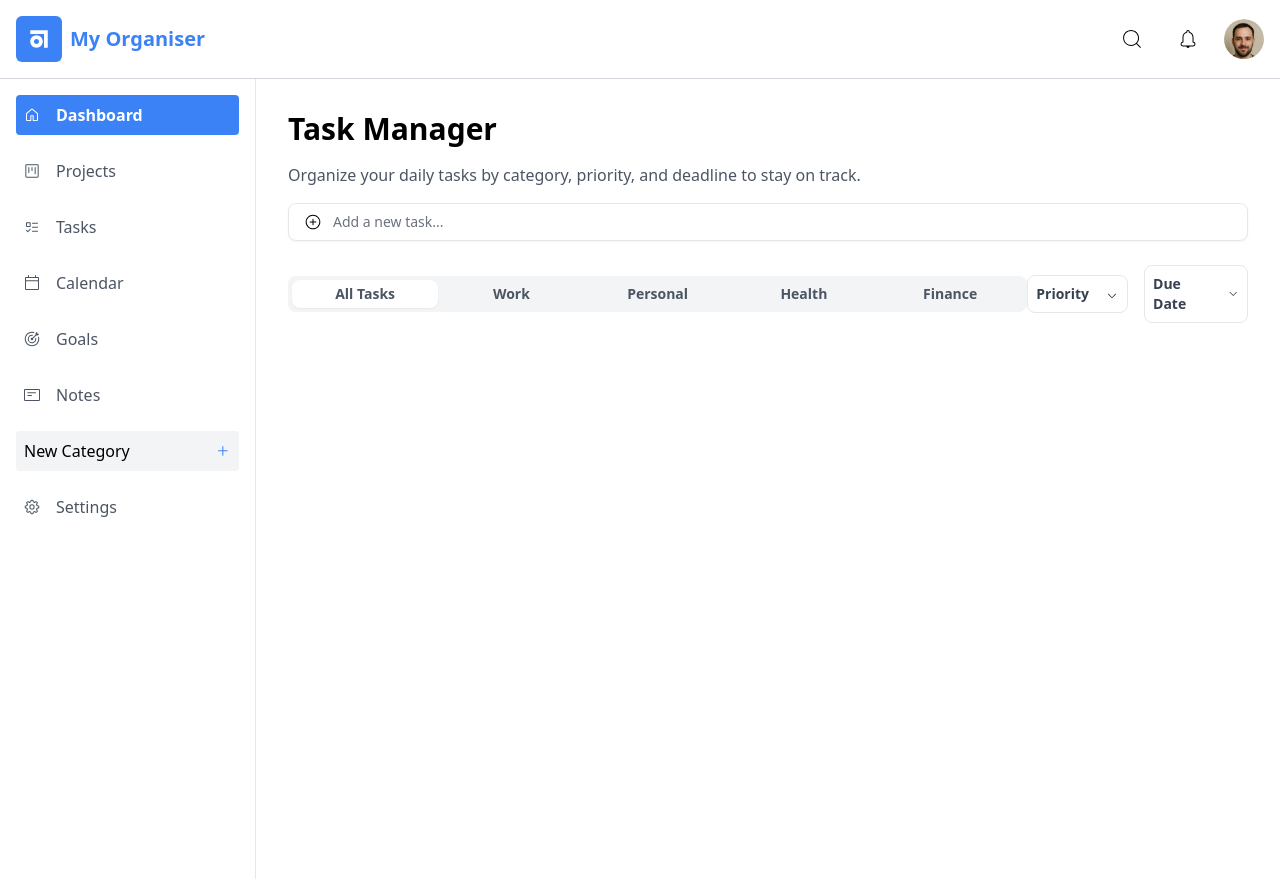
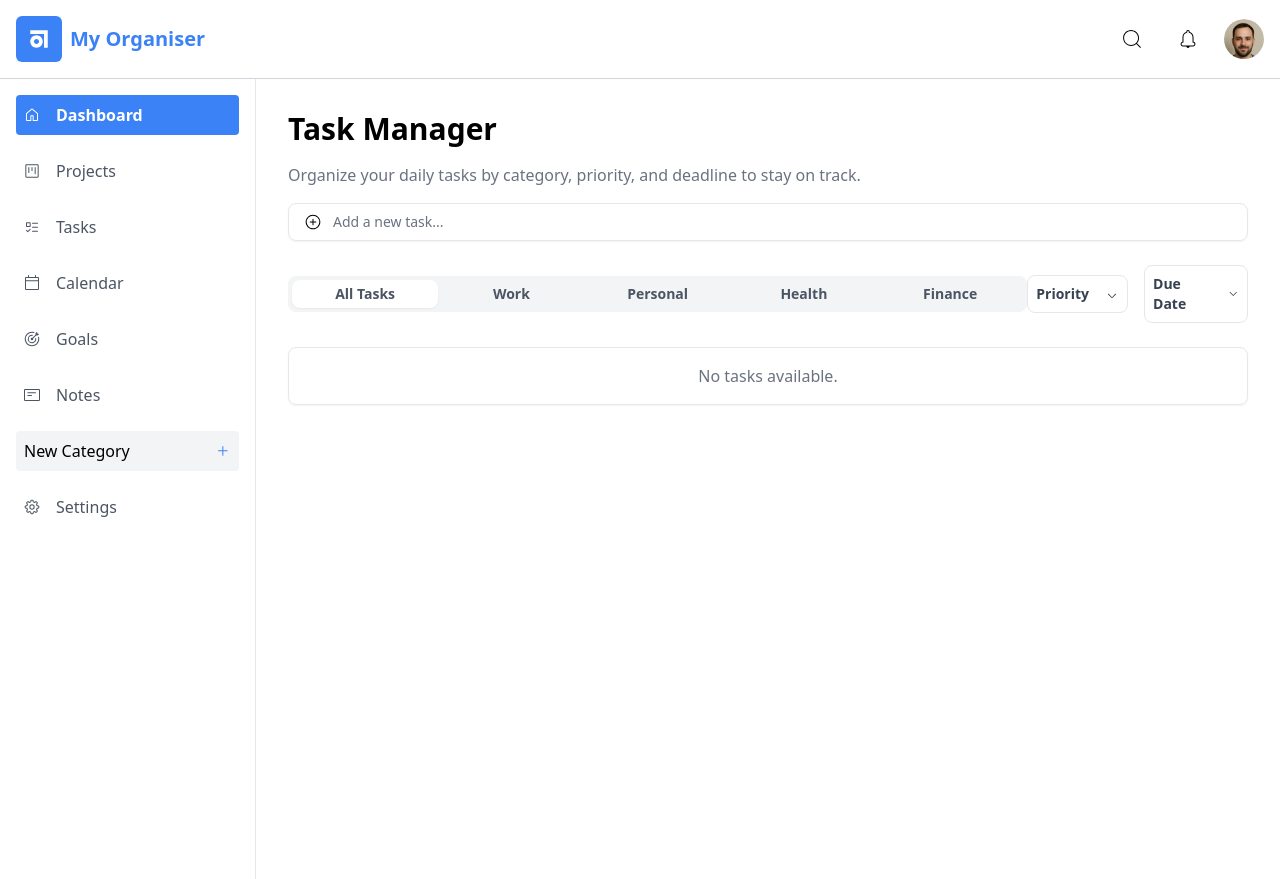
Before and after one commit to Ekpenga9000/personal-organiser, a React (Vite) app: page /userid/tasks in a window 1280 px wide. Built offline with nearby package versions, Linux system fonts and the light colour scheme.

Commit message:
Create task table.

```diff
--- /dev/null
+++ b/src/components/TaskItem.tsx
@@ -0,0 +1,29 @@
+import { GoPencil } from "react-icons/go";
+import type { TaskItemProps } from "../interfaces/Interface";
+
+const TaskItem = ({ title, dueDate, category, priority }: TaskItemProps) => {
+  return (
+    <li className="flex justify-between items-center gap-4 p-2 border rounded-lg hover:bg-gray-50 cursor-pointer">
+      <div className="flex items-center gap-2">
+        <input type="checkbox" className="w-4 h-4" />
+        <p className="text-gray-800 font-semibold">{title}</p>
+        <p className="text-gray-500 text-xs font-light">(Due: {dueDate})</p>
+      </div>
+
+      <span className="inline-block bg-blue-100 text-blue-800 text-xs font-semibold px-3 py-1 rounded-full mr-2">
+        {category}
+      </span>
+
+      <ul className="flex items-center gap-4">
+        <li className="inline-block bg-red-50 text-red-700 text-xs font-semibold px-3 py-1 rounded-full">
+          {priority}
+        </li>
+        <li>
+          <GoPencil className="text-gray-400 cursor-pointer" />
+        </li>
+      </ul>
+    </li>
+  );
+};
+
+export default TaskItem;
--- a/src/components/TaskTable.tsx
+++ b/src/components/TaskTable.tsx
@@ -1,7 +1,13 @@
 import { useState } from "react";
-import { GoPencil, GoChevronDown } from "react-icons/go";
+import { GoChevronDown } from "react-icons/go";
+import TaskItem from "./TaskItem";
+import type { TaskItemProps } from "../interfaces/Interface";
 
-const TaskTable = () => {
+type TaskTableProps = {
+  tasks?: TaskItemProps[];
+};
+
+const TaskTable = ({ tasks }: TaskTableProps) => {
   const [activeCategory, setActiveCategory] = useState("All Tasks");
 
   const handleClick = (category: string) => {
@@ -10,6 +16,7 @@ const TaskTable = () => {
 
   const categories = ["All Tasks", "Work", "Personal", "Health", "Finance"];
   return (
+    <section className="mb-8">
       <div className="flex items-center justify-between mb-6">
         <ul className="grid grid-cols-5 items-center justify-between p-1 text-sm text-gray-600 font-semibold rounded-lg bg-gray-100 w-[80%]">
           {categories.map((category) => (
@@ -34,6 +41,24 @@ const TaskTable = () => {
           </li>
         </ul>
       </div>
+      <div className="border rounded-lg shadow-sm p-4">
+        <ul className="w-full border-collapse">
+          {tasks?.map((task) => (
+            <TaskItem
+              key={task.title}
+              title={task.title}
+              dueDate={task.dueDate}
+              category={task.category}
+              priority={task.priority}
+            />
+          ))}
+          {tasks?.length === 0 ||
+            (!tasks && (
+              <p className="text-center text-gray-500">No tasks available.</p>
+            ))}
+        </ul>
+      </div>
+    </section>
   );
 };
 
--- a/src/components/Tasks.tsx
+++ b/src/components/Tasks.tsx
@@ -5,7 +5,7 @@ const Tasks = () => {
   return (
     <section>
       <h2 className="text-3xl font-bold mb-4">Task Manager</h2>
-      <p className="text-gray-600 mb-4">
+      <p className="text-gray-500 mb-4">
         Organize your daily tasks by category, priority, and deadline to stay on
         track.
       </p>
--- /dev/null
+++ b/src/interfaces/Interface.ts
@@ -0,0 +1,6 @@
+export interface TaskItemProps {
+  title: string;
+  dueDate: string;
+  category: string;
+  priority: "Low" | "Medium" | "High";
+}
```
Lines whose indentation alone changed are shown as unchanged.
